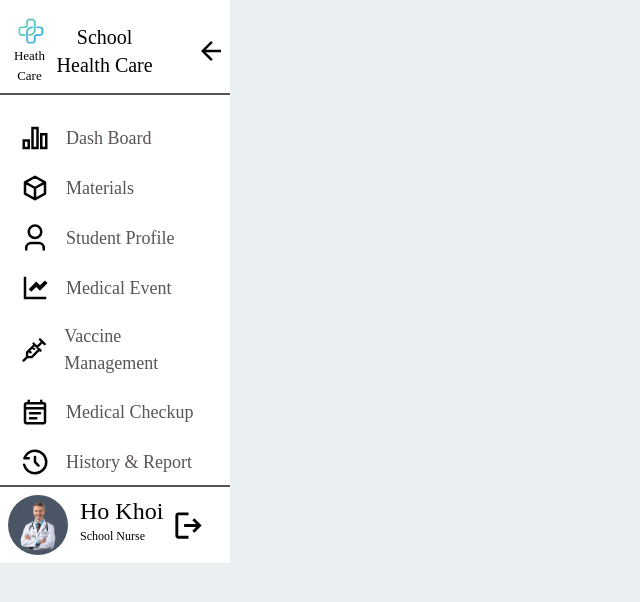
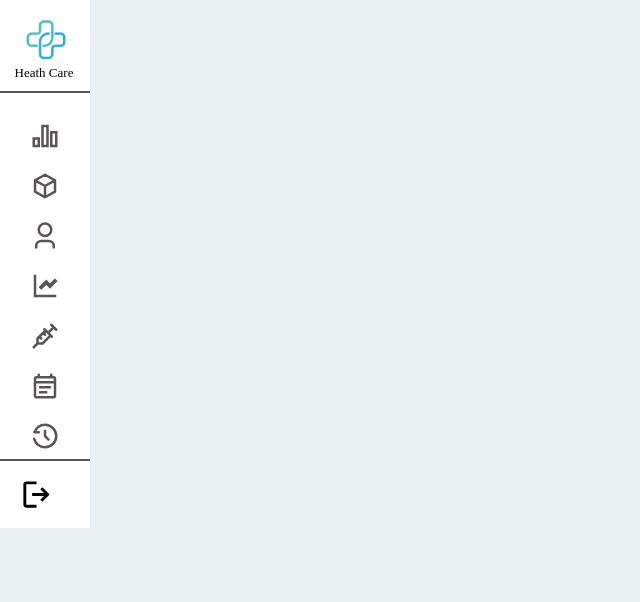
Before and after one commit to hokhoi1979/SchoolHealth, a React (Vite) app: page /sidebar in a window 1280 px wide. Both pictures are taken after a click on the element 211 px from the left and 50 px from the top of the page. Shown: the top 602 px of the page, without its empty margins (0-640 px from the left). Built offline with nearby package versions, Linux system fonts and the light colour scheme; a web font is replaced by a local one.

Commit message:
version 1.4: fix sideBar

```diff
--- a/src/components/SideBar/SideBarNurse.jsx
+++ b/src/components/SideBar/SideBarNurse.jsx
@@ -4,9 +4,18 @@ import { Link } from "react-router-dom";
 import bs from "../../img/bs.png";
 const SideBar = () => {
   const [click, setClick] = useState("");
+  const [toggle, setToggle] = useState(false);
+
+  const handleToggle = () => {
+    setToggle((pre) => !pre);
+  };
   return (
     <>
-      <div className="w-[18%] h-full bg-white pt-2 pb-2 font-inria flex flex-col">
+      <div
+        className={` h-full bg-white pt-2 pb-2 font-inria flex flex-col ${
+          toggle ? "w-[7%] " : "w-[18%]"
+        }  transition-all duration-400 ease-in-out overflow-hidden`}
+      >
         <div className="flex items-center pt-2 pb-2  pl-1 pr-1 gap-3">
           <div className="flex items-center">
             <div className="w-[80px]">
@@ -20,11 +29,17 @@ const SideBar = () => {
                 Heath Care
               </p>
             </div>
-            <h1 className="font-inria text-xl font-medium text-center justify-center items-center">
+            {!toggle && (
+              <h1 className="font-inria text-xl pl-2 font-medium text-center justify-center items-center">
                 School Health Care
               </h1>
+            )}
           </div>
-          <div style={{ cursor: "pointer", marginLeft: 30 }}>
+          {!toggle && (
+            <div
+              style={{ cursor: "pointer", marginLeft: 30 }}
+              onClick={handleToggle}
+            >
               <svg
                 xmlns="http://www.w3.org/2000/svg"
                 width="30"
@@ -33,10 +48,26 @@ const SideBar = () => {
               >
                 <path
                   fill="#040404"
-                d="m7.825 13l5.6 5.6L12 20l-8-8l8-8l1.425 1.4l-5.6 5.6H20v2z"
+                  d="M11.46 8.29a1 1 0 0 0-1.42 0l-3 3a1 1 0 0 0 0 1.42l3 3a1 1 0 0 0 1.42 0a1 1 0 0 0 0-1.42L9.16 12l2.3-2.29a1 1 0 0 0 0-1.42m3.2 3.71L17 9.71a1 1 0 0 0-1.42-1.42l-3 3a1 1 0 0 0 0 1.42l3 3a1 1 0 0 0 1.42 0a1 1 0 0 0 0-1.42Z"
                 />
               </svg>
             </div>
+          )}
+          {toggle && (
+            <div style={{ cursor: "pointer" }} onClick={handleToggle}>
+              <svg
+                xmlns="http://www.w3.org/2000/svg"
+                width="30"
+                height="30"
+                viewBox="0 0 24 24"
+              >
+                <path
+                  fill="#040404"
+                  d="M8.46 8.29A1 1 0 1 0 7 9.71L9.34 12L7 14.29a1 1 0 0 0 0 1.42a1 1 0 0 0 1.42 0l3-3a1 1 0 0 0 0-1.42Zm8.5 3l-3-3a1 1 0 0 0-1.42 1.42l2.3 2.29l-2.3 2.29a1 1 0 0 0 0 1.42a1 1 0 0 0 1.42 0l3-3a1 1 0 0 0 .04-1.42Z"
+                />
+              </svg>
+            </div>
+          )}
         </div>
 
         <div className="w-full h-[2px] bg-[#5B5454]"></div>
@@ -47,7 +78,8 @@ const SideBar = () => {
               click === "dashboard"
                 ? "bg-[#EFEEEE] p-2 rounded-xl text-black"
                 : ""
-            }`}
+            } ${toggle && "justify-center"} `}
+            style={{ cursor: "pointer" }}
           >
             <svg
               xmlns="http://www.w3.org/2000/svg"
@@ -57,10 +89,11 @@ const SideBar = () => {
               className="text-[#5B5454]"
             >
               <path
-                fill="#040404"
+                fill="#5B5454"
                 d="M2 13h6v8H2zm14-5h6v13h-6zM9 3h6v18H9zM4 15v4h2v-4zm7-10v14h2V5zm7 5v9h2v-9z"
               />
             </svg>
+            {!toggle && (
               <Link
                 onClick={() => setClick("dashboard")}
                 to={"/nurse"}
@@ -68,6 +101,7 @@ const SideBar = () => {
               >
                 Dash Board
               </Link>
+            )}
           </div>
 
           <div
@@ -75,7 +109,8 @@ const SideBar = () => {
               click === "materials"
                 ? "bg-[#EFEEEE] p-2 rounded-xl text-black"
                 : ""
-            }`}
+            } ${toggle && "justify-center"}`}
+            style={{ cursor: "pointer" }}
           >
             <svg
               xmlns="http://www.w3.org/2000/svg"
@@ -85,13 +120,14 @@ const SideBar = () => {
             >
               <path
                 fill="none"
-                stroke="#040404"
+                stroke="#5B5454"
                 stroke-linecap="round"
                 stroke-linejoin="round"
                 stroke-width="2"
                 d="m12 3l8 4.5v9L12 21l-8-4.5v-9zm0 9l8-4.5M12 12v9m0-9L4 7.5"
               />
             </svg>
+            {!toggle && (
               <Link
                 onClick={() => setClick("materials")}
                 to={"/nurse/materials"}
@@ -99,6 +135,7 @@ const SideBar = () => {
               >
                 Materials
               </Link>
+            )}
           </div>
 
           <div
@@ -106,7 +143,8 @@ const SideBar = () => {
               click === "profile"
                 ? "bg-[#EFEEEE] p-2 rounded-xl text-black"
                 : ""
-            }`}
+            } ${toggle && "justify-center"}`}
+            style={{ cursor: "pointer" }}
           >
             <svg
               xmlns="http://www.w3.org/2000/svg"
@@ -115,10 +153,11 @@ const SideBar = () => {
               viewBox="0 0 24 24"
             >
               <path
-                fill="#040404"
+                fill="#5B5454"
                 d="M20 22h-2v-2a3 3 0 0 0-3-3H9a3 3 0 0 0-3 3v2H4v-2a5 5 0 0 1 5-5h6a5 5 0 0 1 5 5zm-8-9a6 6 0 1 1 0-12a6 6 0 0 1 0 12m0-2a4 4 0 1 0 0-8a4 4 0 0 0 0 8"
               />
             </svg>
+            {!toggle && (
               <Link
                 onClick={() => setClick("profile")}
                 to={"/nurse/student"}
@@ -126,6 +165,7 @@ const SideBar = () => {
               >
                 Student Profile
               </Link>
+            )}
           </div>
 
           <div
@@ -133,7 +173,8 @@ const SideBar = () => {
               click === "medical"
                 ? "bg-[#EFEEEE] p-2 rounded-xl text-black"
                 : ""
-            }`}
+            } ${toggle && "justify-center"}`}
+            style={{ cursor: "pointer" }}
           >
             <svg
               xmlns="http://www.w3.org/2000/svg"
@@ -142,10 +183,11 @@ const SideBar = () => {
               viewBox="0 0 24 24"
             >
               <path
-                fill="#040404"
+                fill="#5B5454"
                 d="M5 3v16h16v2H3V3zm14.94 2.94l2.12 2.12L16 14.122l-3-3l-3.94 3.94l-2.12-2.122L13 6.88l3 3z"
               />
             </svg>
+            {!toggle && (
               <Link
                 onClick={() => setClick("medical")}
                 to={"/nurse/medical"}
@@ -153,6 +195,7 @@ const SideBar = () => {
               >
                 Medical Event
               </Link>
+            )}
           </div>
 
           <div
@@ -160,7 +203,8 @@ const SideBar = () => {
               click === "vaccine"
                 ? "bg-[#EFEEEE] p-2 rounded-xl text-black"
                 : ""
-            }`}
+            } ${toggle && "justify-center"}`}
+            style={{ cursor: "pointer" }}
           >
             <svg
               xmlns="http://www.w3.org/2000/svg"
@@ -170,13 +214,14 @@ const SideBar = () => {
             >
               <path
                 fill="none"
-                stroke="#040404"
+                stroke="#5B5454"
                 stroke-linecap="round"
                 stroke-linejoin="round"
                 stroke-width="2"
                 d="m17 3l4 4m-2-2l-4.5 4.5m-3-3l6 6m-1-1L10 18H6v-4l6.5-6.5m-5 5L9 14m1.5-4.5L12 11M3 21l3-3"
               />
             </svg>
+            {!toggle && (
               <Link
                 onClick={() => setClick("vaccine")}
                 to={"/nurse/vaccine"}
@@ -184,6 +229,7 @@ const SideBar = () => {
               >
                 Vaccine Management
               </Link>
+            )}
           </div>
 
           <div
@@ -191,7 +237,8 @@ const SideBar = () => {
               click === "checkup"
                 ? "bg-[#EFEEEE] p-2 rounded-xl text-black"
                 : ""
-            }`}
+            } ${toggle && "justify-center"}`}
+            style={{ cursor: "pointer" }}
           >
             <svg
               xmlns="http://www.w3.org/2000/svg"
@@ -200,10 +247,11 @@ const SideBar = () => {
               viewBox="0 0 24 24"
             >
               <path
-                fill="#040404"
+                fill="#5B5454"
                 d="M5 22q-.825 0-1.412-.587T3 20V6q0-.825.588-1.412T5 4h1V3q0-.425.288-.712T7 2t.713.288T8 3v1h8V3q0-.425.288-.712T17 2t.713.288T18 3v1h1q.825 0 1.413.588T21 6v14q0 .825-.587 1.413T19 22zm0-2h14V10H5zM5 8h14V6H5zm0 0V6zm3 6q-.425 0-.712-.288T7 13t.288-.712T8 12h8q.425 0 .713.288T17 13t-.288.713T16 14zm0 4q-.425 0-.712-.288T7 17t.288-.712T8 16h5q.425 0 .713.288T14 17t-.288.713T13 18z"
               />
             </svg>
+            {!toggle && (
               <Link
                 onClick={() => setClick("checkup")}
                 to={"/nurse/checkup"}
@@ -211,6 +259,7 @@ const SideBar = () => {
               >
                 Medical Checkup
               </Link>
+            )}
           </div>
 
           <div
@@ -218,7 +267,8 @@ const SideBar = () => {
               click === "history"
                 ? "bg-[#EFEEEE] p-2 rounded-xl text-black"
                 : ""
-            }`}
+            } ${toggle && "justify-center"}`}
+            style={{ cursor: "pointer" }}
           >
             <svg
               xmlns="http://www.w3.org/2000/svg"
@@ -227,10 +277,11 @@ const SideBar = () => {
               viewBox="0 0 24 24"
             >
               <path
-                fill="#040404"
+                fill="#5B5454"
                 d="M12 22q-3.55 0-6.262-2.175t-3.488-5.55q-.1-.425.15-.763t.675-.387t.75.2t.45.675q.675 2.625 2.813 4.313T12 20q3.35 0 5.675-2.325T20 12t-2.325-5.675T12 4Q9.85 4 8.012 5.062T5.1 8H7q.425 0 .713.288T8 9t-.288.713T7 10H3.6q-.55 0-.875-.437t-.15-.938q1.05-2.95 3.625-4.788T12 2q2.075 0 3.9.788t3.175 2.137T21.213 8.1T22 12t-.788 3.9t-2.137 3.175t-3.175 2.138T12 22m1-10.4l2.5 2.5q.275.275.275.7t-.275.7t-.7.275t-.7-.275l-2.8-2.8q-.15-.15-.225-.337T11 11.975V8q0-.425.288-.712T12 7t.713.288T13 8z"
               />
             </svg>
+            {!toggle && (
               <Link
                 onClick={() => setClick("history")}
                 to={"/nurse"}
@@ -238,12 +289,14 @@ const SideBar = () => {
               >
                 History & Report
               </Link>
+            )}
           </div>
         </div>
 
         <div className="w-full h-[2px] bg-[#5B5454] mt-auto"></div>
 
         <div className="flex pl-2 pt-2 justify-between pr-6 ">
+          {!toggle && (
             <div className="flex gap-3">
               <div className="w-[60px] h-[60px] bg-gray-600 rounded-[50%] flex justify-center items-center ">
                 <img src={bs} className="" width={50} alt="" />
@@ -253,7 +306,14 @@ const SideBar = () => {
                 <p className="text-[12px]">School Nurse</p>
               </div>
             </div>
-          <div className="flex items-center">
+          )}
+
+          <div
+            className={`flex items-center  p-2 rounded-xl ${
+              toggle && "justify-center w-full"
+            } hover:bg-[#EFEEEE] `}
+            style={{ cursor: "pointer" }}
+          >
             <svg
               xmlns="http://www.w3.org/2000/svg"
               width="35"
```
Lines whose indentation alone changed are shown as unchanged.
